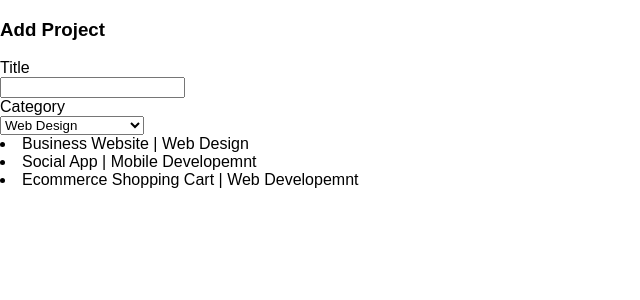
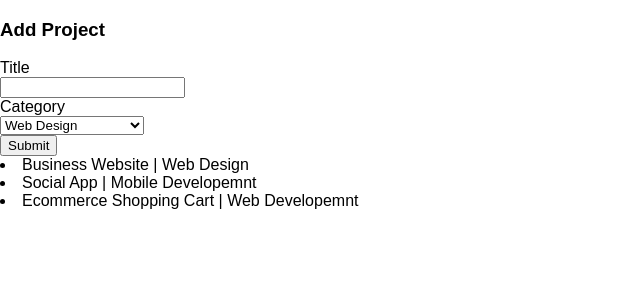
Before and after one commit to smintz93/react-fun, a React (Create React App) app in the folder fundamentals/: page / in a window 1280 px wide. Shown: the top 300 px of the page, without its empty margins (0-640 px from the left). Built offline with nearby package versions, Linux system fonts and the light colour scheme.

Commit message:
can add project to list

```diff
--- a/fundamentals/src/App.js
+++ b/fundamentals/src/App.js
@@ -29,10 +29,17 @@ class App extends Component {
     })
   }
 
+  handleAddProject = (project) => {
+    // console.log(project);
+    let projects = this.state.projects;
+    projects.push(project);
+    this.setState({projects:projects})
+  }
+
   render() {
     return (
       <div className="App">
-          <AddProject />
+          <AddProject addProject={this.handleAddProject.bind(this)}/>
           <Projects projects={this.state.projects} />
       </div>
     );
--- a/fundamentals/src/Components/AddProject.js
+++ b/fundamentals/src/Components/AddProject.js
@@ -2,18 +2,39 @@ import React, { Component } from 'react';
 
 
 class AddProject extends Component {
+	constructor(){
+		super();
+		this.state = {
+			newProject: {}
+		}
+	}
 	static defaultProps = {
 		categories: ["Web Design", "Web Development", "Mobile Development"]
+	}
+	handleSubmit = (e) => {
+		// console.log("Form Submitted")
+		if(this.refs.title.value === ''){
+			alert('title is required');
+		} else {
+			this.setState({newProject:{
+				title: this.refs.title.value,
+				category: this.refs.category.value
+			}}, function(){
+				// console.log(this.state, "<--- This is state");
+				this.props.addProject(this.state.newProject)
+			});
+		}
+		e.preventDefault();
 	}
 
 	render() {
 		let categoryOptions = this.props.categories.map((category) => {
-			return <option key={category} value="category">{category}</option>
+			return <option key={category} value={category}>{category}</option>
 		})
     return (
       <div>
      	<h3> Add Project</h3>
-     	<form>
+     	<form onSubmit={this.handleSubmit.bind(this)}>
      		<div>
      			<label>Title</label><br/>
      			<input type="text" ref="title" />
@@ -24,6 +45,7 @@ class AddProject extends Component {
      			{categoryOptions}
      			</select>
      		</div>
+     		<input type="submit" value="Submit" />
      	</form>
       </div>
     );
```
